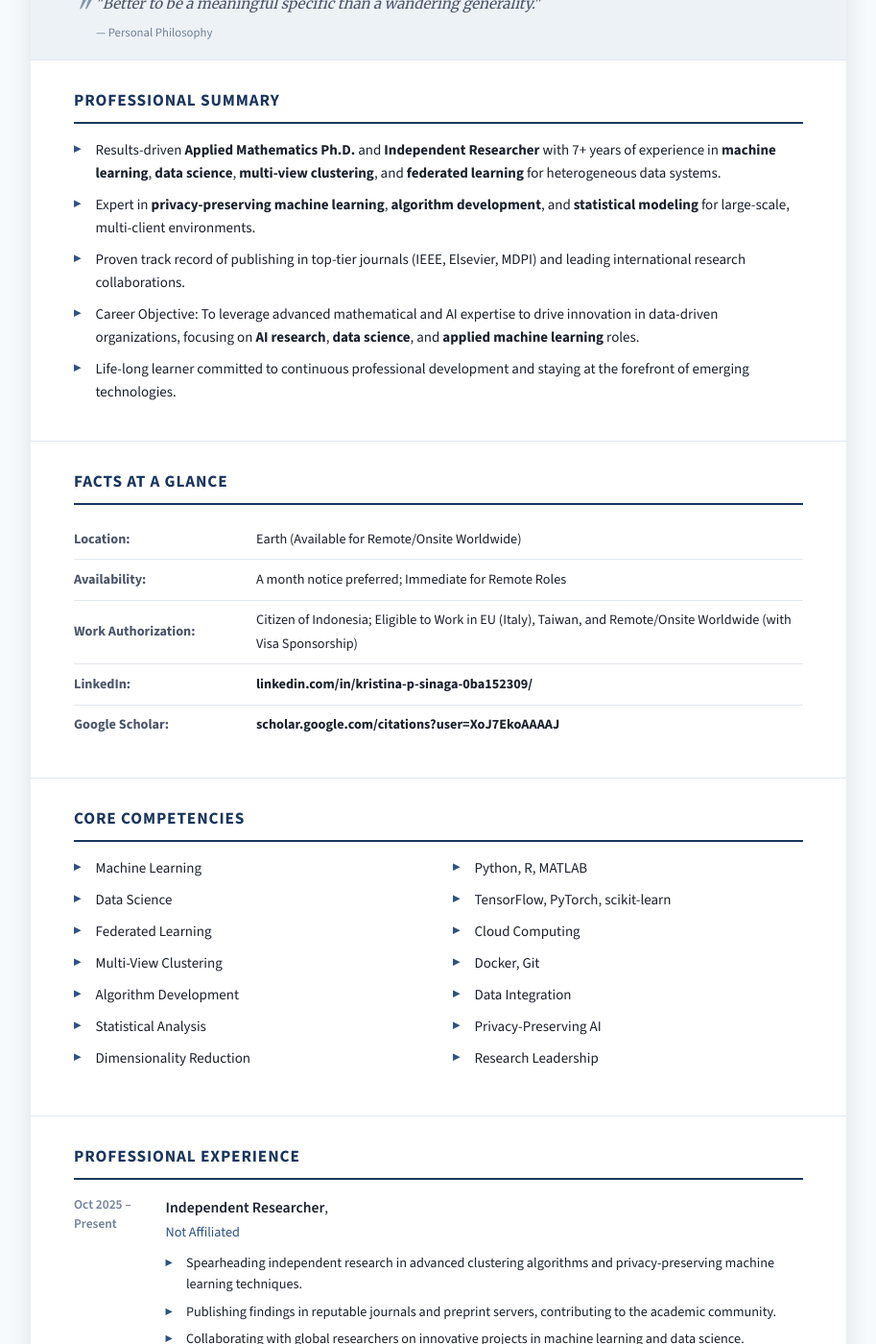
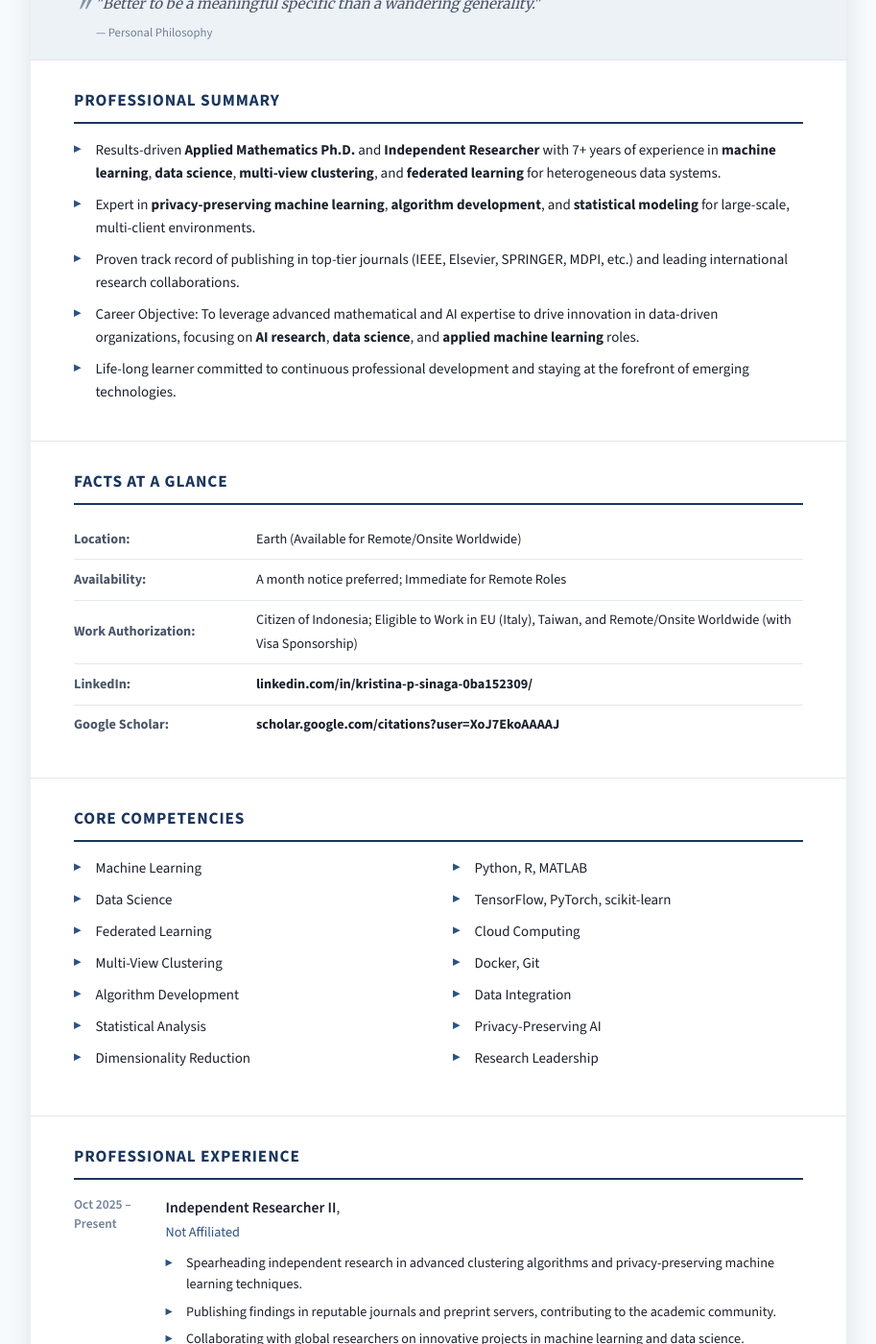
Before and after one commit to Kristina01-hash/Kristina01-hash.github.io, a Jekyll site: the page pdf/cv/index.html, which Jekyll copies as it is, in a window 1280 px wide and 1400 px high, scrolled down 268 px. Shown: the whole window at 96% size, without its empty margins (183-1096 px from the left). Built offline with Jekyll 4.4.1, drawn with Linux system fonts in a browser that asks for light colours; some of the changed text lies outside the part shown.

Commit message:
Update index.html

```diff
--- a/pdf/cv/index.html
+++ b/pdf/cv/index.html
@@ -602,7 +602,7 @@
     <ul>
       <li>Results-driven <b>Applied Mathematics Ph.D.</b> and <b>Independent Researcher</b> with 7+ years of experience in <b>machine learning</b>, <b>data science</b>, <b>multi-view clustering</b>, and <b>federated learning</b> for heterogeneous data systems.</li>
       <li>Expert in <b>privacy-preserving machine learning</b>, <b>algorithm development</b>, and <b>statistical modeling</b> for large-scale, multi-client environments.</li>
-      <li>Proven track record of publishing in top-tier journals (IEEE, Elsevier, MDPI) and leading international research collaborations.</li>
+      <li>Proven track record of publishing in top-tier journals (IEEE, Elsevier, SPRINGER, MDPI, etc.) and leading international research collaborations.</li>
       <li>Career Objective: To leverage advanced mathematical and AI expertise to drive innovation in data-driven organizations, focusing on <b>AI research</b>, <b>data science</b>, and <b>applied machine learning</b> roles.</li>
       <li>Life-long learner committed to continuous professional development and staying at the forefront of emerging technologies.</li>
     </ul>
@@ -674,7 +674,7 @@
       <tr>
         <td class="date">Oct 2025 –<br>Present</td>
         <td>
-          <span class="role">Independent Researcher</span>, <span class="institution">Not Affiliated</span>
+          <span class="role">Independent Researcher II</span>, <span class="institution">Not Affiliated</span>
           <ul>
             <li>Spearheading independent research in advanced clustering algorithms and privacy-preserving machine learning techniques.</li>
             <li>Publishing findings in reputable journals and preprint servers, contributing to the academic community.</li>
@@ -696,9 +696,9 @@
         </td>
       </tr>
       <tr>
-        <td class="date">Apr 2024 –<br>Sep 2024</td>
+        <td class="date">July 2020 –<br>Sep 2024</td>
         <td>
-          <span class="role">Independent Researcher</span>, <span class="institution">Self-Directed Research</span>
+          <span class="role">Independent Researcher I</span>, <span class="institution">Self-Directed Research</span>
           <ul>
             <li>Conducted independent research in machine learning and clustering algorithms, demonstrating self-motivation and research autonomy.</li>
             <li>Successfully secured arXiv endorsement and published preprint, showcasing ability to produce quality research without institutional support.</li>
```
